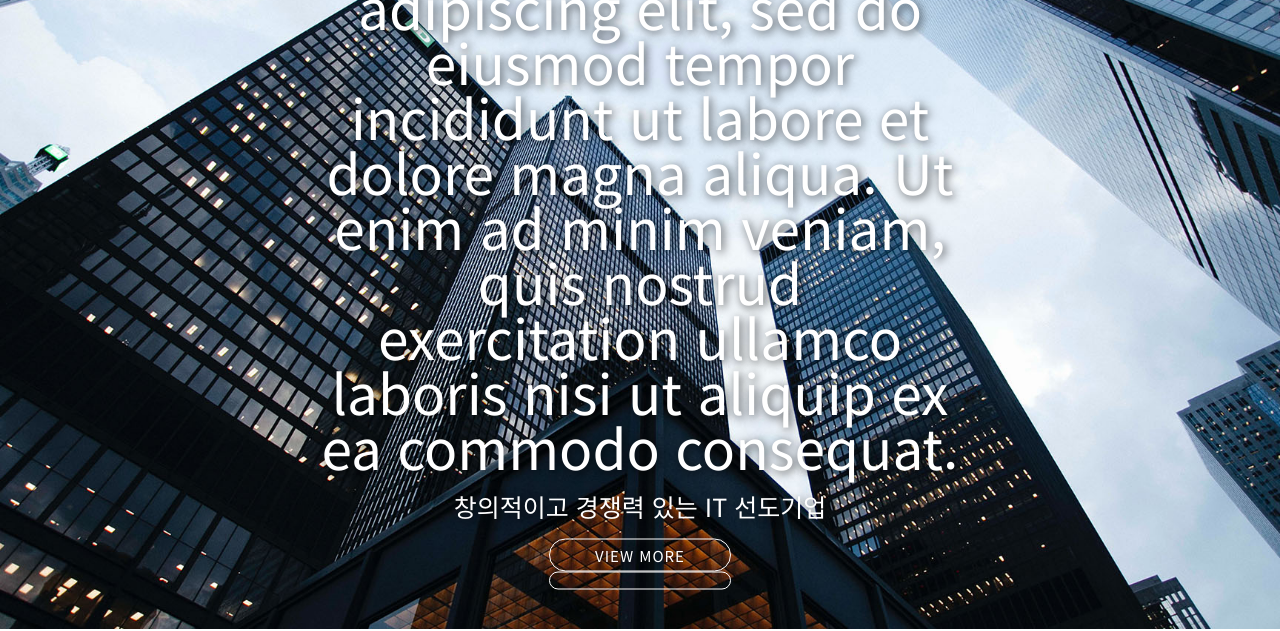
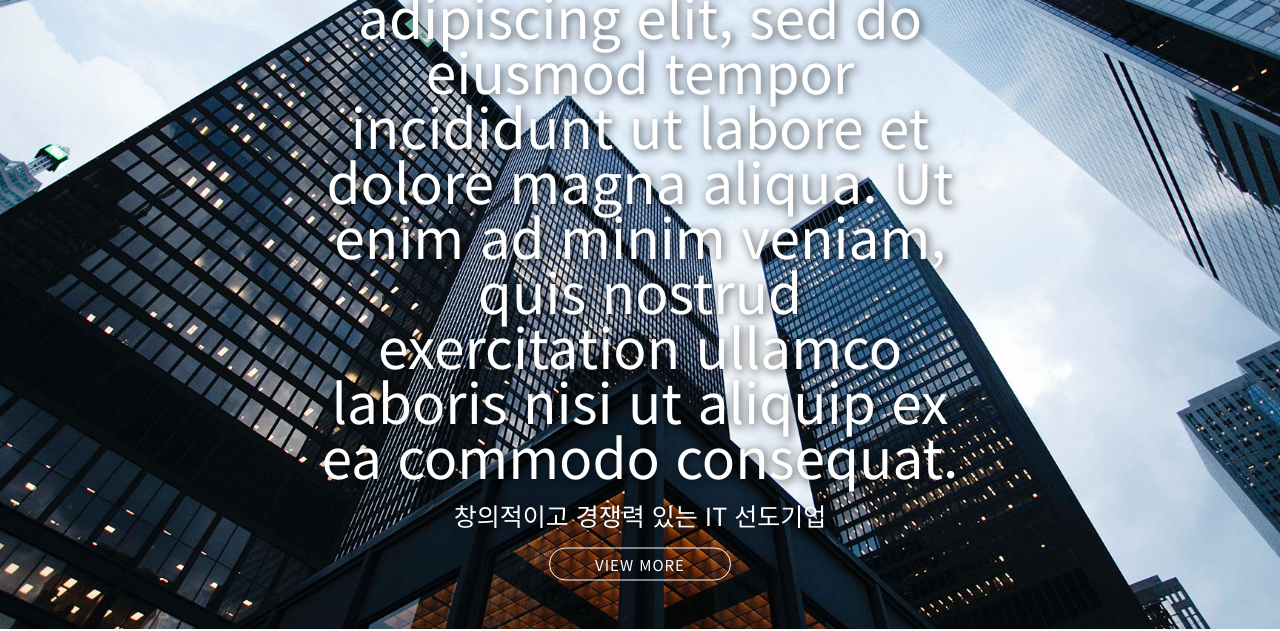
Before and after one commit to clvot/clvot.github.io, a plain HTML site: page index.html in a window 1280 px wide. Shown: the part 171-802 px from the top of the page. Drawn offline with nearby package versions, Linux system fonts and the light colour scheme.

Commit message:
Update main.css

```diff
--- a/main.css
+++ b/main.css
@@ -122,35 +122,34 @@ section.main .main-title p {
     margin: 20px 0;
 }
 
-section.main .main-title a {
+section.main .main-title .view {
     display: block;
-    font-size: 25px;
-    width: 180px;
     font-size: 15px;
     border: 1px solid #fff;
     border-radius: 40px;
+    width: 180px;
     padding: 8px 0;
     margin: 0 auto;
     letter-spacing: 1px;
     position: relative;
     overflow: hidden;
 }
-
-section.main .main-title a::after {
+section.main .main-title .view::after {
     content: '';
-    width: 0%;
+    width: 0;
     height: 100%;
     background: rgba(255,255,255, 0.4);
+    /* background: yellow; */
     display: block;
     position: absolute;
-    left: 0;
+    left: 0;x
     top: 0;
     transition: 0.3s;
 }
-
-section.main .main-title a:hover::after {
+section.main .main-title .view:hover::after {
     width: 100%;
 }
+
 
 
 
```
